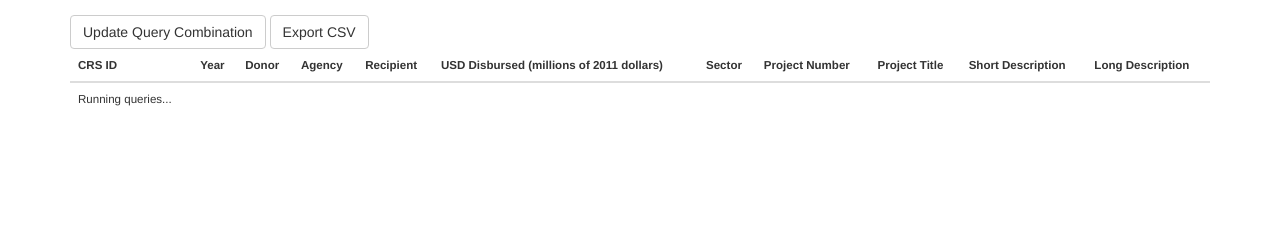
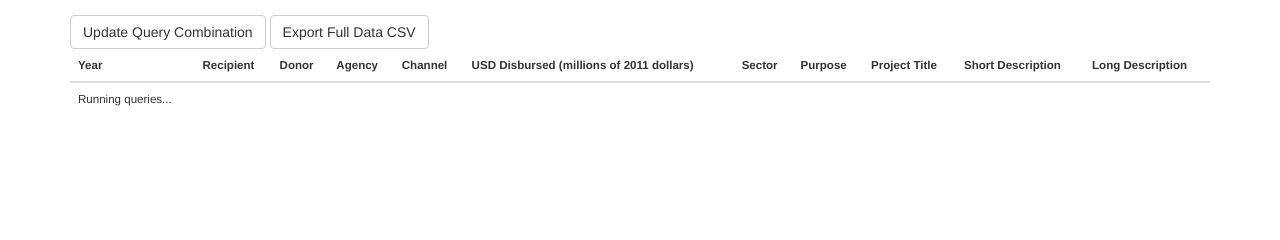
Before and after one commit to rosnfeld/crs_tj, a Django app: template crs/tj/templates/tj/combo_edit.html in a window 1280 px wide. Shown: the part 237-477 px from the top of the page. Run offline with Django 3.2, Linux system fonts and the light colour scheme; the template is opened without the code that fills it, so the values that code supplies are empty; parts of the project's set-up code (start-up, migrations or seed data) failed here and were passed over; some libraries are stand-ins or nearby versions.

Commit message:
Unfortunately have to update combo columns to match query. Also new text on export CSV buttons

```diff
--- a/crs/tj/templates/tj/combo_edit.html
+++ b/crs/tj/templates/tj/combo_edit.html
@@ -41,18 +41,18 @@
                         }
 
                         var tbl_row = "";
-                        tbl_row += "<td>" + this.crsid + "</td>";
                         tbl_row += "<td>" + this.Year + "</td>";
+                        tbl_row += "<td>" + this.recipientname + "</td>";
                         tbl_row += "<td>" + this.donorname + "</td>";
                         tbl_row += "<td>" + this.agencyname + "</td>";
-                        tbl_row += "<td>" + this.recipientname + "</td>";
+                        tbl_row += "<td>" + this.channelname + "</td>";
 
                         // could maybe preserve the nan/null here rather than filling in zero
                         var disbursement = (this.usd_disbursement_defl || 0);
                         tbl_row += "<td>" + disbursement.toFixed(6) + "</td>";
 
                         tbl_row += "<td>" + this.sectorname + "</td>";
-                        tbl_row += "<td>" + this.projectnumber + "</td>";
+                        tbl_row += "<td>" + this.purposename + "</td>";
                         tbl_row += "<td>" + this.projecttitle + "</td>";
                         tbl_row += "<td>" + this.shortdescription + "</td>";
                         tbl_row += "<td>" + this.longdescription + "</td>";
@@ -124,19 +124,19 @@
         Update Query Combination
     </button>
     <button class="btn btn-default" onclick="window.open('{% url 'combo_export_csv' combo.id %}')">
-        Export CSV
+        Export Full Data CSV
     </button>
     <table id="results_table" class="table">
         <thead>
             <tr>
-                <th>CRS ID</th>
                 <th>Year</th>
+                <th>Recipient</th>
                 <th>Donor</th>
                 <th>Agency</th>
-                <th>Recipient</th>
+                <th>Channel</th>
                 <th>USD Disbursed (millions of 2011 dollars)</th>
                 <th>Sector</th>
-                <th>Project Number</th>
+                <th>Purpose</th>
                 <th>Project Title</th>
                 <th>Short Description</th>
                 <th>Long Description</th>
--- a/crs/tj/templates/tj/query_edit.html
+++ b/crs/tj/templates/tj/query_edit.html
@@ -223,7 +223,7 @@
     </div>
     <div class="row">
         <button class="btn btn-default" onclick="window.open('{% url 'query_export_csv' query.id %}')">
-            Export CSV
+            Export Full Data CSV
         </button>
     </div>
     <div id="table_holder"></div>
```
